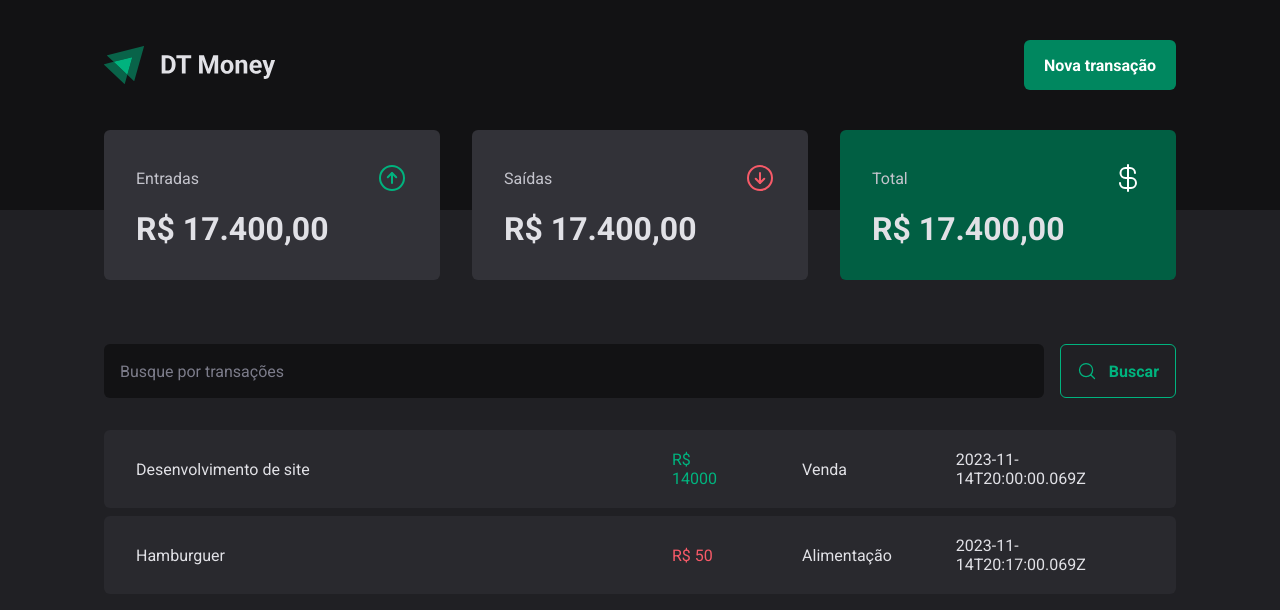
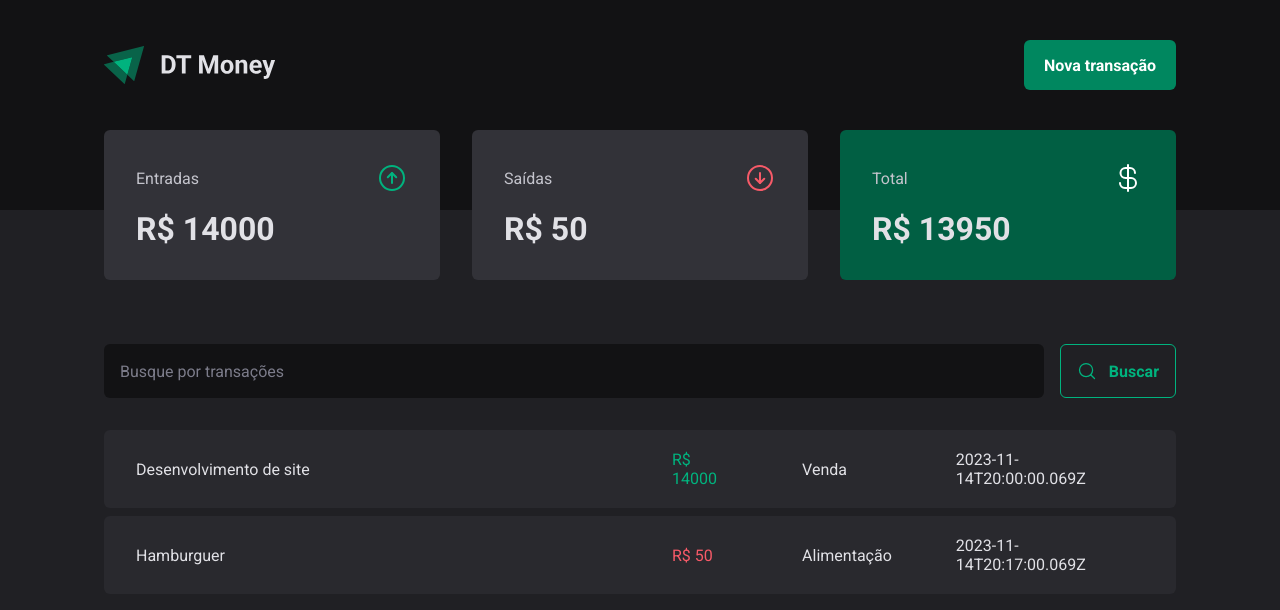
Before and after one commit to brunaporato/dt-money, a React (Vite) app: page / in a window 1280 px wide. Shown: the top 610 px of the page. Built offline with nearby package versions, Linux system fonts and the light colour scheme; data requests are answered from the project's data file.

Commit message:
add transactioncontext

```diff
--- a/src/App.tsx
+++ b/src/App.tsx
@@ -2,13 +2,16 @@
 import { defaultTheme } from "./styles/themes/default";
 import { GlobalStyle } from "./styles/global";
 import { Transactions } from "./pages/Transactions";
+import { TransactionsProvider } from "./contexts/TransactionsContext";
 
 export function App() {
 
   return (
     <ThemeProvider theme={defaultTheme}>
       <GlobalStyle />
-      <Transactions />
+      <TransactionsProvider>
+        <Transactions />
+      </TransactionsProvider>
     </ThemeProvider>
   )
 }
--- a/src/components/Summary/index.tsx
+++ b/src/components/Summary/index.tsx
@@ -1,7 +1,29 @@
+import { useContext } from "react";
 import { ArrowCircleDown, ArrowCircleUp, CurrencyDollar } from "phosphor-react";
 import { SummaryCard, SummaryContainer } from "./styles";
+import { TransactionContext } from "../../contexts/TransactionsContext";
 
 export function Summary() {
+  const { transactions } = useContext(TransactionContext);
+
+  // reduzir o array de transactions a um objeto { income: number, outcome: number, total: number }
+  // acc = objeto inicial
+  const summary = transactions.reduce(
+    (acc, transaction) => {
+      if(transaction.type === 'income') {
+        acc.income += transaction.price;
+        acc.total += transaction.price;
+      } else {
+        acc.outcome += transaction.price;
+        acc.total -= transaction.price;
+      }
+      return acc
+    },
+  { income: 0,
+    outcome: 0,
+    total: 0
+  })
+
   return (
     <SummaryContainer>
       <SummaryCard>
@@ -9,21 +31,21 @@
           <span>Entradas</span>
           <ArrowCircleUp size={32} color="#00B37E" />
         </header>
-        <strong>R$ 17.400,00</strong>
+        <strong>R$ {summary.income}</strong>
       </SummaryCard>
       <SummaryCard>
         <header>
           <span>Saídas</span>
           <ArrowCircleDown size={32} color="#F75A68" />
         </header>
-        <strong>R$ 17.400,00</strong>
+        <strong>R$ {summary.outcome}</strong>
       </SummaryCard>
       <SummaryCard variant="green">
         <header>
           <span>Total</span>
           <CurrencyDollar size={32} color="#FFF" />
         </header>
-        <strong>R$ 17.400,00</strong>
+        <strong>R$ {summary.total}</strong>
       </SummaryCard>
     </SummaryContainer>
   )
--- /dev/null
+++ b/src/contexts/TransactionsContext.tsx
@@ -0,0 +1,41 @@
+import { ReactNode, createContext, useEffect, useState } from "react";
+
+interface Transaction {
+  id: number;
+  description: string;
+  type: 'income' | 'outcome';
+  price: number;
+  category: string;
+  createdAt: string;
+}
+
+interface TransactionContextType {
+  transactions: Transaction[];
+}
+
+interface TransactionProviderProps {
+  children: ReactNode;
+}
+
+export const TransactionContext = createContext({} as TransactionContextType);
+
+export function TransactionsProvider({ children }: TransactionProviderProps) {
+  const [transactions, setTransactions] = useState<Transaction[]>([]);
+
+  async function loadTransactions() {
+    const response = await fetch("http://localhost:3000/transactions")
+    const data = await response.json()
+
+    setTransactions(data)
+  }
+
+  useEffect(() => {
+    loadTransactions()
+  }, [])
+
+  return (
+    <TransactionContext.Provider value={{ transactions }}>
+      {children}
+    </TransactionContext.Provider>
+  )
+}
--- a/src/pages/Transactions/index.tsx
+++ b/src/pages/Transactions/index.tsx
@@ -1,31 +1,14 @@
-import { useEffect, useState } from "react";
+import { useContext } from "react";
 import { Header } from "../../components/Header";
 import { Summary } from "../../components/Summary";
 import { SearchForm } from "./components/SearchForm";
 import { PriceHighlight, TransactionsContainer, TransactionsTable } from "./styles";
+import { TransactionContext } from "../../contexts/TransactionsContext";
 
-interface Transaction {
-  id: number;
-  description: string;
-  type: 'income' | 'outcome';
-  price: number;
-  category: string;
-  createdAt: string;
-}
+
 
 export function Transactions() {
-  const [transactions, setTransactions] = useState<Transaction[]>([]);
-
-  async function loadTransactions() {
-    const response = await fetch("http://localhost:3000/transactions")
-    const data = await response.json()
-
-    setTransactions(data)
-  }
-
-  useEffect(() => {
-    loadTransactions()
-  }, [])
+  const { transactions } = useContext(TransactionContext)
 
   return (
     <div>
```
